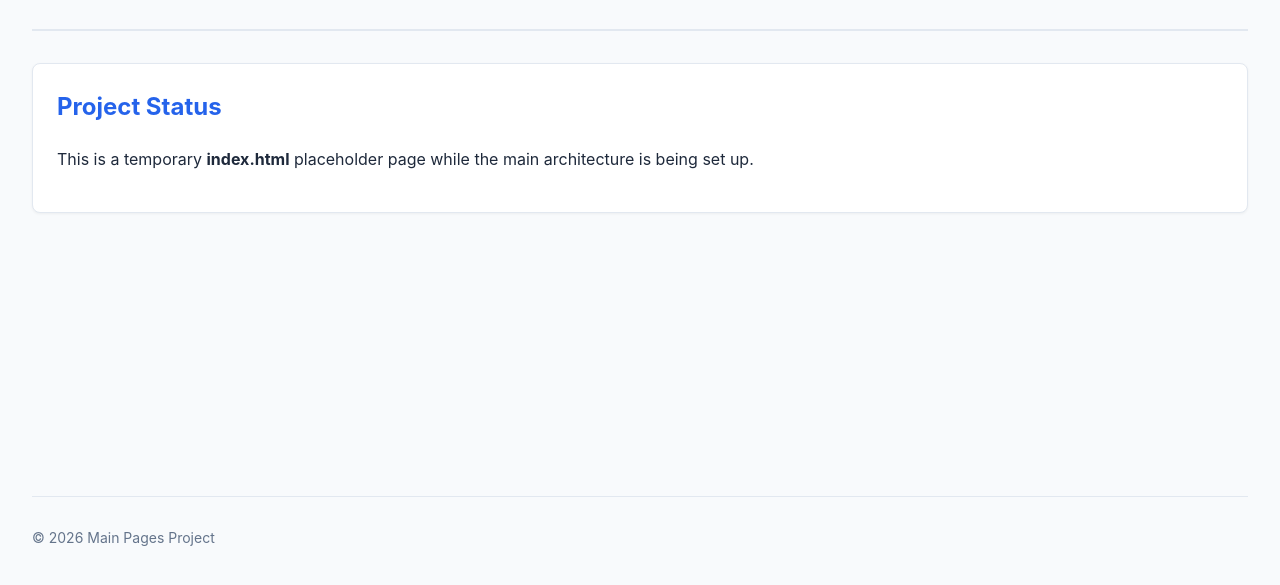
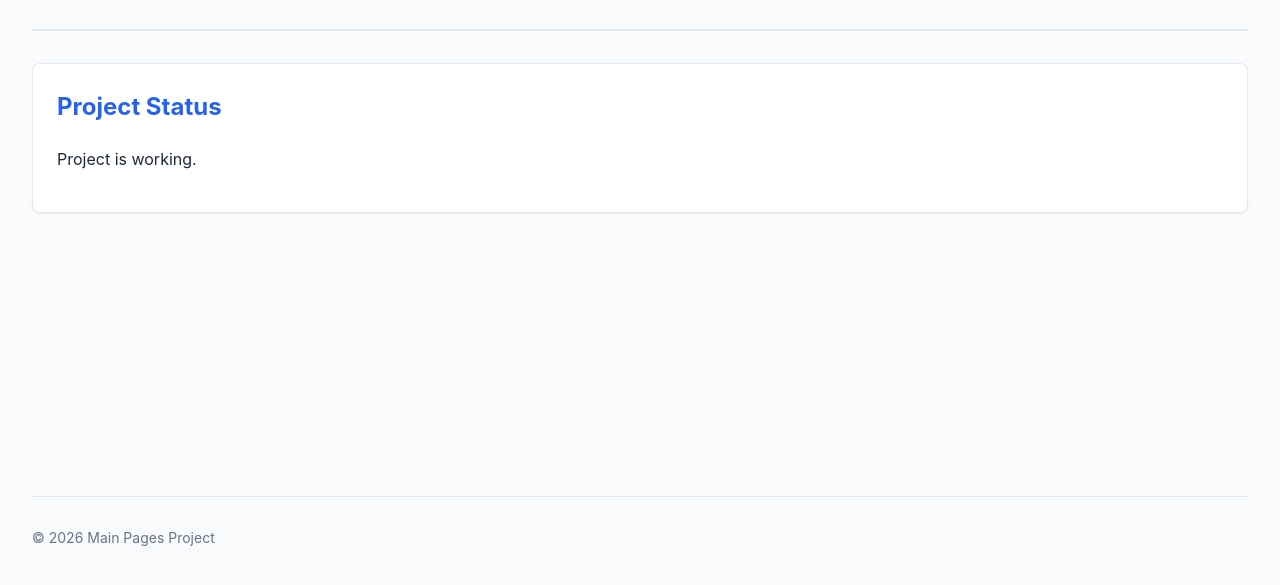
Before and after one commit to arwindominic17-hub/uskulpt-project, a plain HTML site: page frontend/index.html in a window 1280 px wide. Shown: the part 149-734 px from the top of the page. Drawn offline with Linux system fonts and the light colour scheme.

Commit message:
Update project status to 'Project is working.'

```diff
--- a/frontend/index.html
+++ b/frontend/index.html
@@ -17,7 +17,7 @@
     <main>
         <section>
             <h2>Project Status</h2>
-            <p>This is a temporary <strong>index.html</strong> placeholder page while the main architecture is being set up.</p>
+            <p>Project is working.</p>
         </section>
     </main>
 
```
